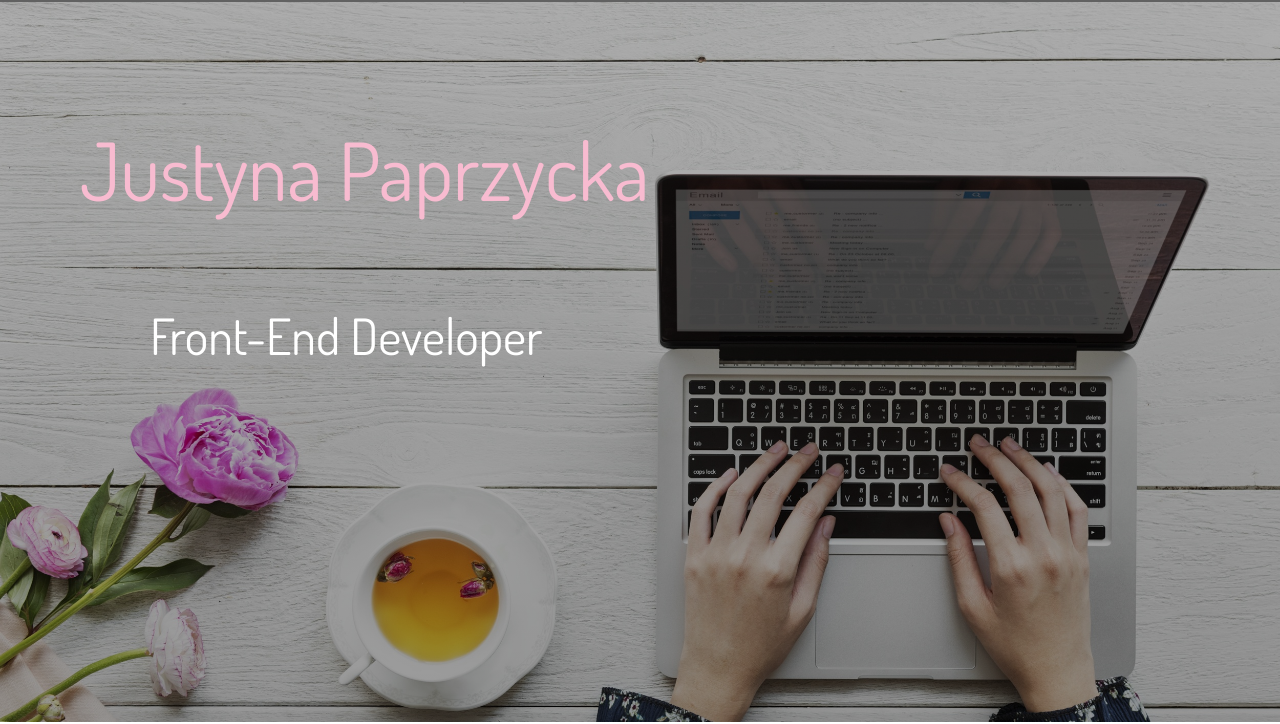
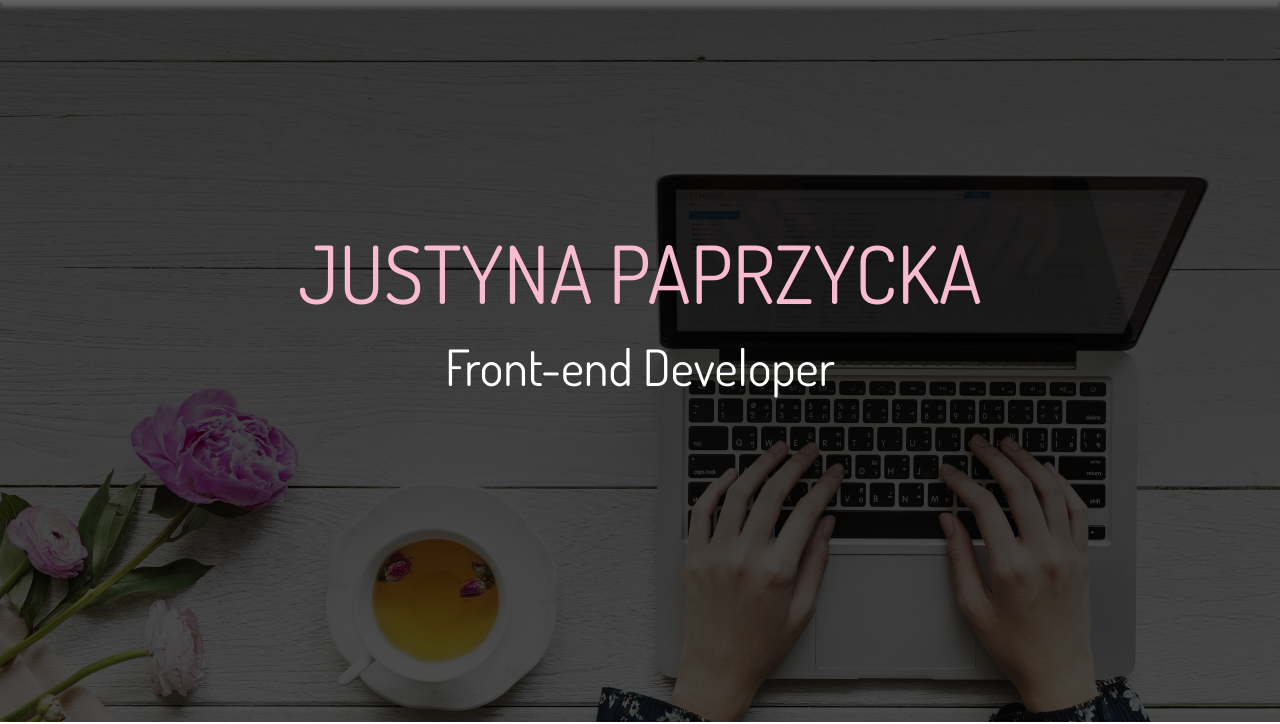
Before and after one commit to justpap/justpap.github.io, a plain HTML site: page justyna-paprzycka-portfolio/index.html in a window 1280 px wide. Shown: the part 78-802 px from the top of the page. Drawn offline with nearby package versions, Linux system fonts and the light colour scheme; a script that the page names is missing.

Commit message:
Stylowanie sekcji 'header'

```diff
--- a/justyna-paprzycka-portfolio/css/style.css
+++ b/justyna-paprzycka-portfolio/css/style.css
@@ -1,7 +1,7 @@
 /* GENERAL STYLES - start */
 
 * {
-    box-sizing: border-box;
+    box-sizing: border-box
 }
 
 
@@ -11,16 +11,22 @@
     padding: 0;
     color: gray;
     font-weight: 300;
+    overflow: auto;
 
 }
 
-.anchor {
+/*.anchor {
     padding-top: 80px;
 
-}
+}*/
+
 #main-nav {
     background-color: #616161;
     height: 80px;
+    -webkit-box-shadow: 0px 5px 5px 0px rgba(97,97,97,1);
+-moz-box-shadow: 0px 5px 5px 0px rgba(97,97,97,1);
+box-shadow: 0px 5px 5px 0px rgba(97,97,97,1);
+
 }
 
 .navbar-light .navbar-nav .nav-link,
@@ -60,8 +66,8 @@
 }
 
 
-#main-header {
-    background-image: linear-gradient( rgba(0, 0, 0, .3), rgba(0, 0, 0, .4)), url(../img/header-background.jpg);
+#header {
+    background-image: linear-gradient( rgba(0, 0, 0, .8), rgba(0, 0, 0, .7)), url(../img/header-background.jpg);
 
     height: 100vh;
     background-size: cover;
@@ -71,23 +77,33 @@
 
 }
 
-.header-content {
-    position: absolute;
+#header-container-background {
+    position: relative;
     top: 50%;
     transform: translateY(-50%);
     width: 100%;
+    text-align: center;
+
 }
 
-.header-content p {
-    font-family: 'Dosis', sans-serif;
-    font-size: 50px;
-    margin-left: 150px;
-    margin-bottom: 150px;
+#header h3.name {
+
+    color: #f8bbd0;
+    font-size: 80px;
+
 
 
 }
 
-h1 {
+#header p.front {
+
+
+    font-size: 50px;
+}
+
+/*}
+
+ #header-container-background .center-name {
 
     font-weight: normal;
     color: #f8bbd0;
@@ -97,7 +113,7 @@
     margin-bottom: 80px;
 
 
-}
+}*/
 
 #about {
     margin: 40px;
@@ -132,12 +148,11 @@
     padding: 0px;
 }
 
-figure.circle-img
-{
+figure.circle-img {
     margin: auto;
 }
 
-.circle-img .img-photo{
+.circle-img .img-photo {
     background-image: url(../img/justyna_paprzycka.jpg);
     width: 230px;
     height: 230px;
@@ -153,7 +168,8 @@
 
 #skills {
     background-color: #eeeeee;
-    padding-bottom: 40px;;
+    padding-bottom: 40px;
+    ;
 
 }
 
@@ -277,6 +293,7 @@
 #portfolio {
     padding-bottom: 30px;
 }
+
 #contact {
     background-image: linear-gradient( rgba(0, 0, 0, .8), rgba(0, 0, 0, .7)), url(../img/footer-background.jpg);
     background-size: cover;
@@ -290,8 +307,7 @@
     font-family: "Dosis", sans-serif;
     font-size: 50px;
     color: white;
-/*    padding-top: 50px;*/
-
+    /*    padding-top: 50px;*/
 }
 
 #contact .under-text {
@@ -303,62 +319,12 @@
 
 
 
-/* #contact .form-control {
-    height: 40px;
-max-width: 400px;
-    border: 2px solid #616161;
-    border-radius: 10px;
-    color: #fff;
-    outline: none;
-
-}
-
-
-#contact .form-text {
-    height: 160px;
-max-width: 404px;
-    border: 2px solid #616161;
-    border-radius: 10px;
-    color: #fff;
-
-}
-
-textarea::placeholder {
-    color: #6c757d;
-}
-
-textarea {
-    outline: none;
-    background-color: rgba(0, 0, 0, .2);
-    color: black;
-
-}
-
-
-#contact .btn {
-    height: 40px;
-    width: 80px;
-    border: 1px solid #424242;
-    border-radius: 10px;
-    background-color: #616161;
-    margin-top: 20px;
-    margin-left: auto;
-    margin-right: auto;
-}
-
-input .form-control {
-    color: aliceblue;
-}
-
-#contact .btn:hover {
-    background-color: #bdbdbd;
-} */
-
 #contact .contact-details {
     padding-bottom: 40px;
 }
+
 .icons {
-    margin:auto;
+    margin: auto;
 }
 
 
@@ -456,9 +422,9 @@
 }
 
 .form-control:focus {
-  border-color: inherit;
-  -webkit-box-shadow: none;
-  box-shadow: none;
+    border-color: inherit;
+    -webkit-box-shadow: none;
+    box-shadow: none;
 }
 
 .form-contact ::placeholder {
--- a/justyna-paprzycka-portfolio/index.html
+++ b/justyna-paprzycka-portfolio/index.html
@@ -61,16 +61,18 @@
 
 
     <!--   HEADER -->
-
-    <header id="main-header">
-        <div class="item-mask">
-        </div>
-        <div class="header-content">
-            <h1 class="name">Justyna Paprzycka</h1>
-            <p class="front">Front-End Developer</p>
+    <section id="header" class="anchor">
+        <div class="container" id="header-container-background">
+            <div class="row">
+                <div class="col-md-12">
+                    <h3 class="section-title text-uppercase name ">Justyna Paprzycka</h3>
+                    <p class="under-text front">Front-end Developer</p>
+                </div>
+            </div>
         </div>
 
-    </header>
+
+    </section>
 
 
     <!--    ABOUT-START -->
```
